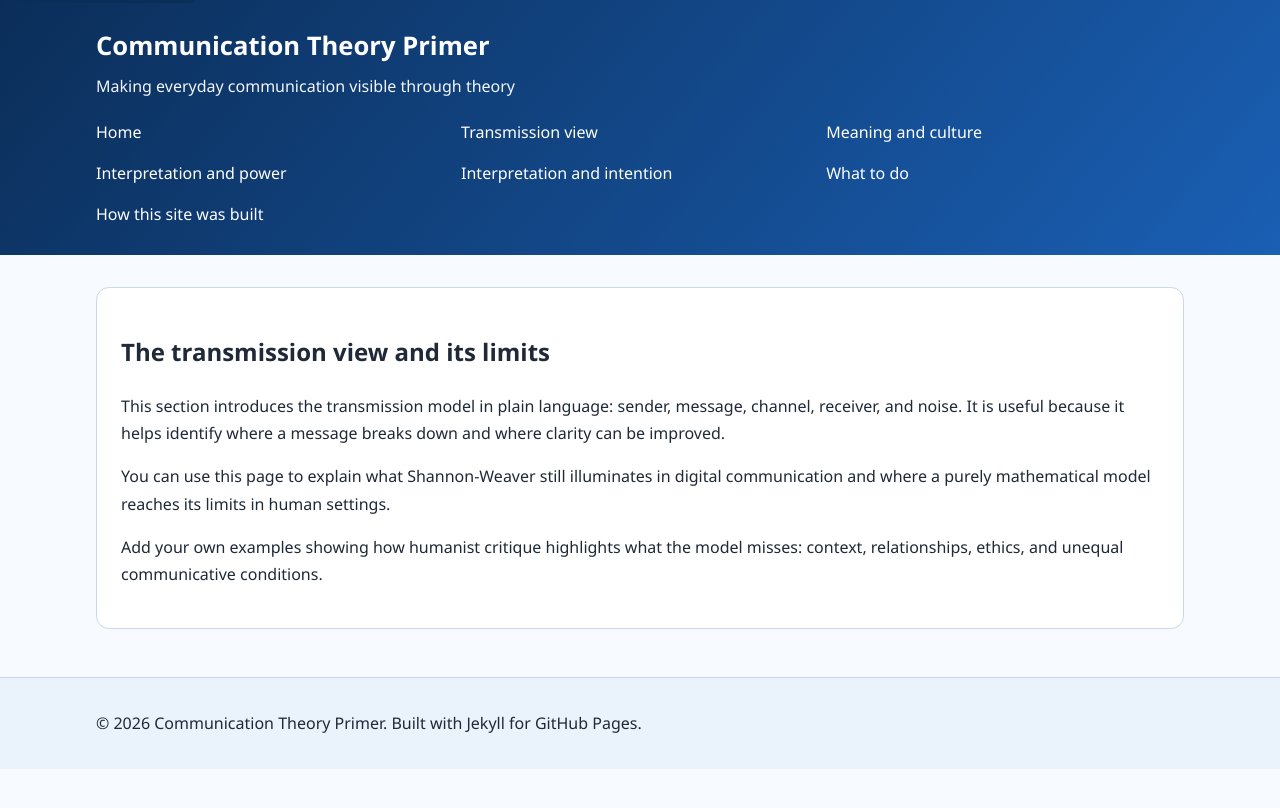
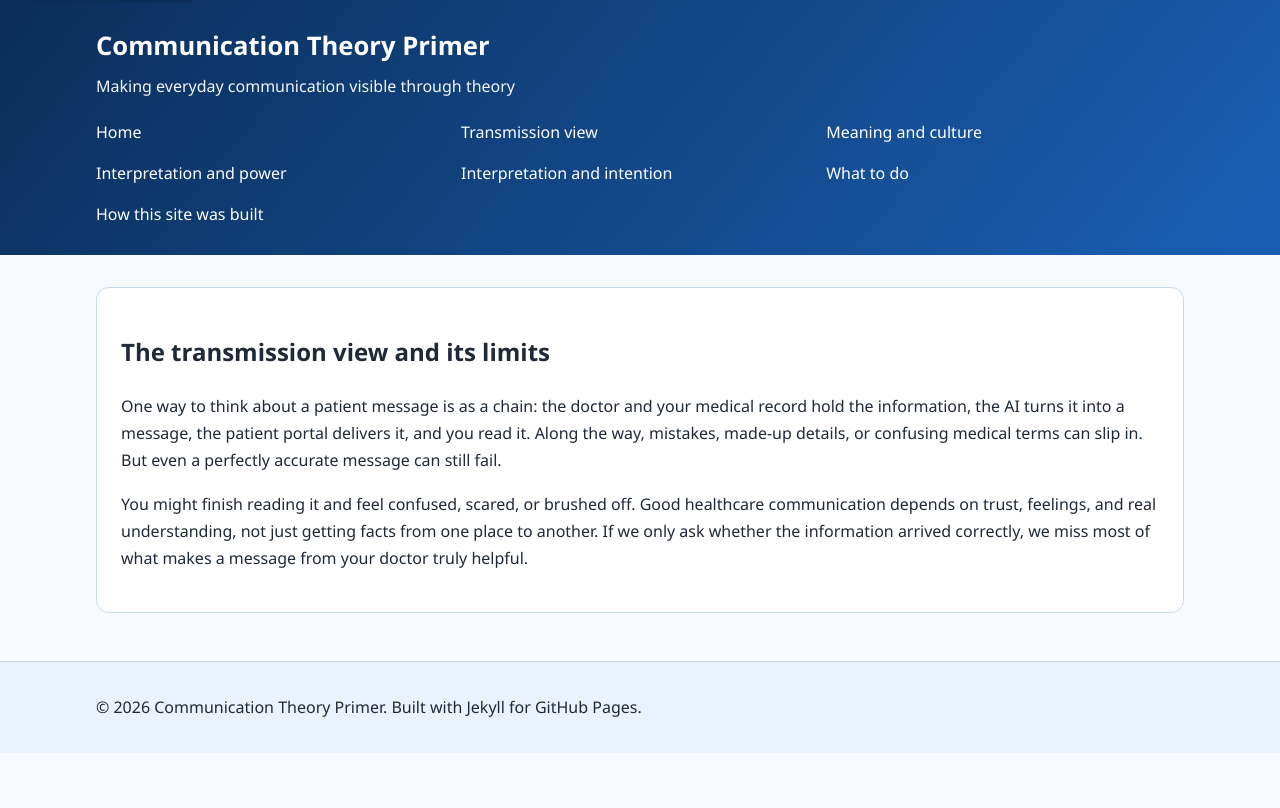
Before and after one commit to LilyS05/comm-primer-, a Jekyll site: the page built from transmission-view-limits.md, in a window 1280 px wide. Shown: the top 808 px of the page. Built offline with Jekyll 4.4.1, drawn with Linux system fonts in a browser that asks for light colours.

Commit message:
Update transmission view limits explanation
Revised the explanation of the transmission model to emphasize the importance of context and human factors in healthcare communication.

```diff
--- a/transmission-view-limits.md
+++ b/transmission-view-limits.md
@@ -4,8 +4,6 @@ title: "The transmission view and its limits"
 permalink: /transmission-view-limits/
 ---
 
-This section introduces the transmission model in plain language: sender, message, channel, receiver, and noise. It is useful because it helps identify where a message breaks down and where clarity can be improved.
+One way to think about a patient message is as a chain: the doctor and your medical record hold the information, the AI turns it into a message, the patient portal delivers it, and you read it. Along the way, mistakes, made-up details, or confusing medical terms can slip in. But even a perfectly accurate message can still fail.
 
-You can use this page to explain what Shannon-Weaver still illuminates in digital communication and where a purely mathematical model reaches its limits in human settings.
-
-Add your own examples showing how humanist critique highlights what the model misses: context, relationships, ethics, and unequal communicative conditions.
+You might finish reading it and feel confused, scared, or brushed off. Good healthcare communication depends on trust, feelings, and real understanding, not just getting facts from one place to another. If we only ask whether the information arrived correctly, we miss most of what makes a message from your doctor truly helpful.
```
